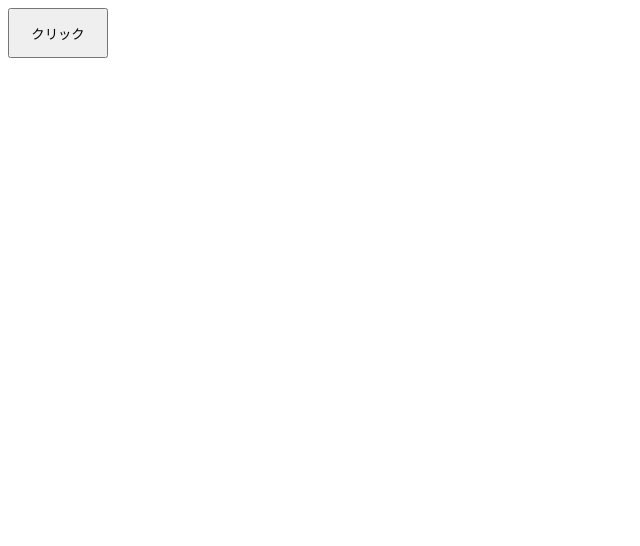
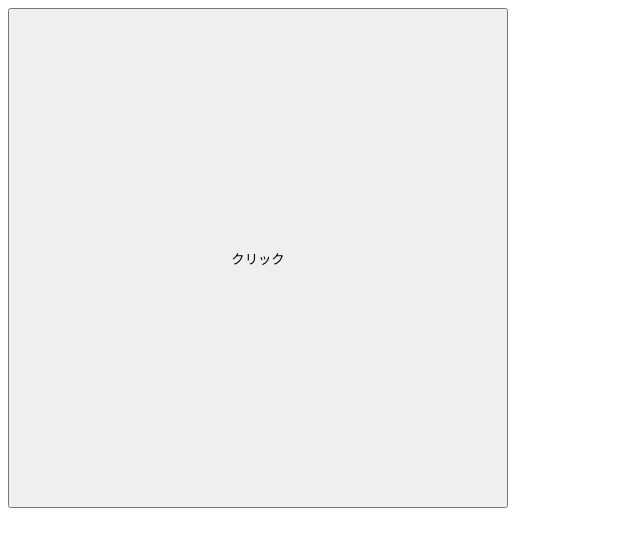
Before and after one commit to sancy1713/bquestion, a plain HTML site: page index.html in a window 1280 px wide. Shown: the whole page, without its empty margins (0-640 px from the left). Drawn offline with Linux system fonts and the light colour scheme.

Commit message:
Update index.html

```diff
--- a/index.html
+++ b/index.html
@@ -20,7 +20,7 @@
             // --></script>
 
             <form>
-            <input type="button" value="クリック" style="width:100px;height:50px"
+            <input type="button" value="クリック" style="width:500px;height:500px"
                    onclick="myRndLink()">
             </form>
 
```
